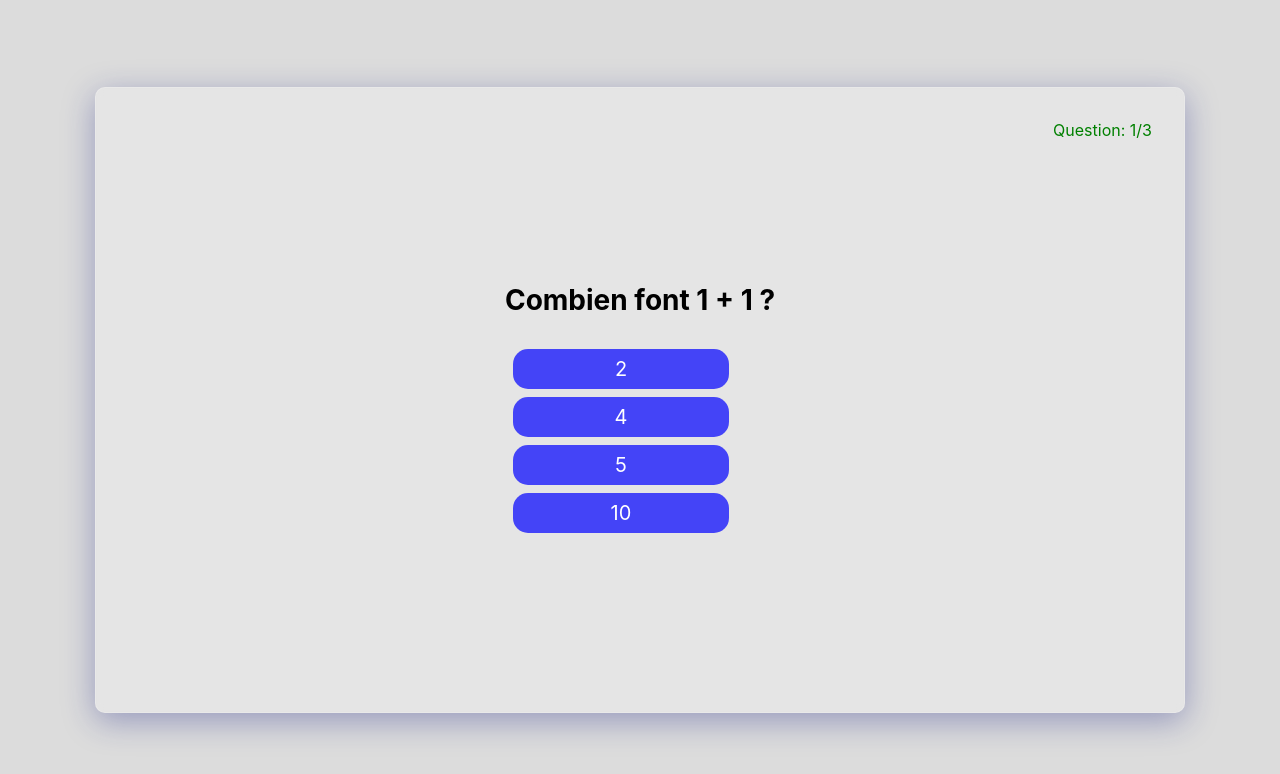
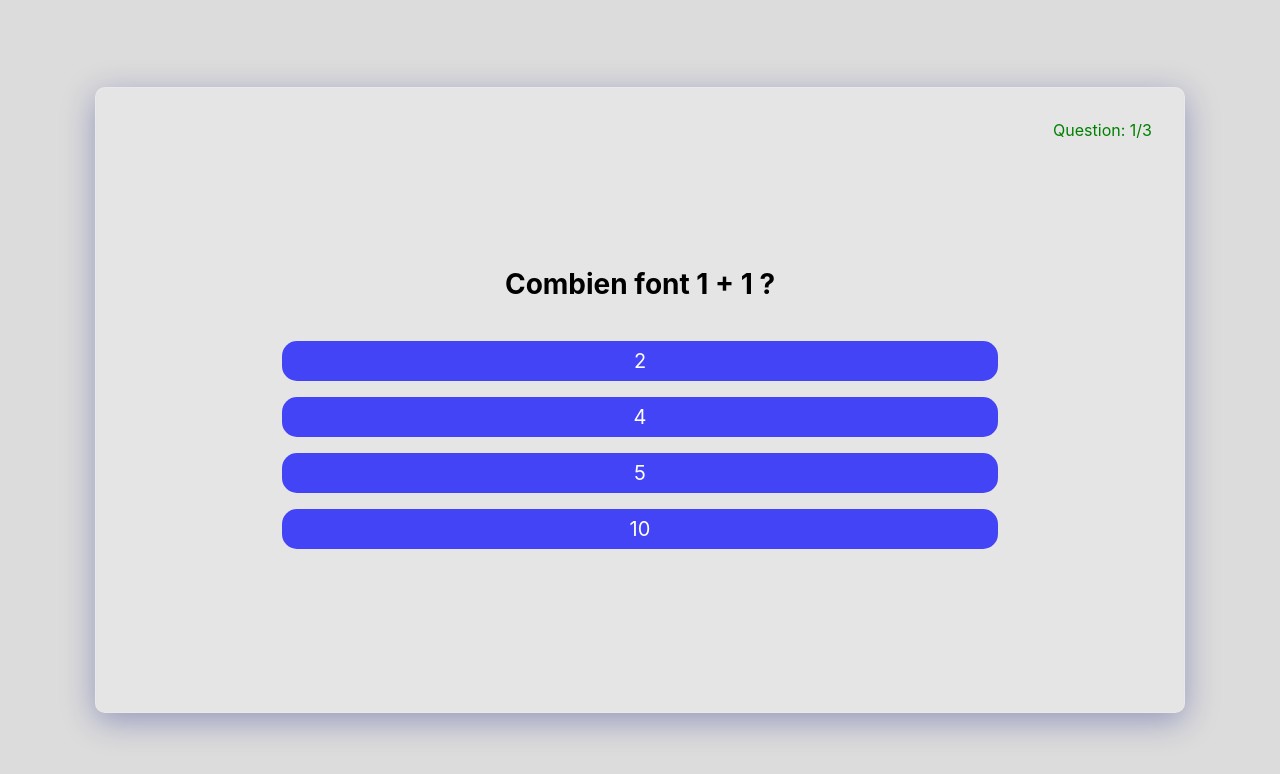
Before and after one commit to WebioVG/Simple-quizz, a React (Create React App) app: page / in a window 1280 px wide. Shown: the top 774 px of the page. Built offline with nearby package versions, Linux system fonts and the light colour scheme.

Commit message:
done: imcrement and display score; to be done: retry the game

```diff
--- a/src/Quizz.css
+++ b/src/Quizz.css
@@ -17,7 +17,15 @@
     width: 80vw;
 }
 
-.quizz-answer {
+.quizz-playing {
+    align-items: center;
+    display: flex;
+    flex-direction: column;
+    justify-content: center;
+    width: 100%;
+}
+
+.quizz-playing-answer {
     background-color: rgba(0, 0, 255, 0.7);
     border-radius: 15px;
     color: #fff;
@@ -26,22 +34,47 @@
     padding: 8px 0;
     text-align: center;
     transition-duration: 200ms;
-    width: 80%;
+    width: 70%;
 }
 
-.quizz-answer:hover {
+.quizz-playing-answer:hover {
     font-size: 24px;
     transform: scale(1.1);
 }
 
-.quizz-counter {
+.quizz-playing-counter {
     position: absolute;
     color: green;
     right: 2rem;
     top: 2rem;
 }
 
-.quizz-title {
+.quizz-playing-title {
     font-size: 28px;
     margin-bottom: 2rem;
 }
+
+.quizz-ending {
+    align-items: center;
+    display: flex;
+    flex-direction: column;
+    justify-content: center;
+    height: 100%;
+    width: 70%;
+}
+
+.quizz-ending-button {
+    background-color: rgba(0, 0, 255, 0.6);
+    border: 1px;
+    border-radius: 10px;
+    color: #fff;
+    font-size: 20px;
+    padding: 1rem;
+    transition-duration: 200ms;
+    width: 70%;
+}
+
+.quizz-ending-button:hover {
+    font-size: 24px;
+    transform: scale(1.1);
+}
--- a/src/Quizz.js
+++ b/src/Quizz.js
@@ -11,7 +11,14 @@ class Quizz extends React.Component {
         }
     }
 
-    implementSelectorQuestion = () => {
+    nextMove = (index) => {
+
+        // Check if the given answer is correct
+        if (index == this.state.arrayQuizz[this.state.selectorQuestion].correctAnswer ) {
+            this.setState({ score: this.state.score + 1 })
+        }
+
+        // Increment the selectorQuestion state
         this.setState({ selectorQuestion: this.state.selectorQuestion + 1 })
     }
 
@@ -20,22 +27,22 @@ class Quizz extends React.Component {
             <div className="container-quizz">
                 {this.state.selectorQuestion < 3
                     ?
-                    <div>
-                        <div className="quizz-counter">Question: {this.state.selectorQuestion + 1}/3</div>
+                    <div className="quizz-playing">
+                        <div className="quizz-playing-counter">Question: {this.state.selectorQuestion + 1}/3</div>
 
-                        <h2 className="quizz-title">{this.state.arrayQuizz[this.state.selectorQuestion].question}</h2>
+                        <h2 className="quizz-playing-title">{this.state.arrayQuizz[this.state.selectorQuestion].question}</h2>
 
-                        {this.state.arrayQuizz[this.state.selectorQuestion].answers.map(answer =>
-                            <div onClick={this.implementSelectorQuestion} className="quizz-answer">
+                        {this.state.arrayQuizz[this.state.selectorQuestion].answers.map((answer, index) =>
+                            <div onClick={() => this.nextMove(index)} className="quizz-playing-answer" key={index}>
                                 {answer}
                             </div>
                         )}
                     </div>
 
                     :
-                    <div className="container-ending">
-                        <h2 className="container-ending-title">Votre score est {this.state.score}/3 !</h2>
-                        <button className="container-ending-button">Recommencer</button>
+                    <div className="quizz-ending">
+                        <h2 className="quizz-ending-title">Votre score est {this.state.score}/3 !</h2>
+                        <button className="quizz-ending-button">Recommencer</button>
                     </div>
                 }
 
```
